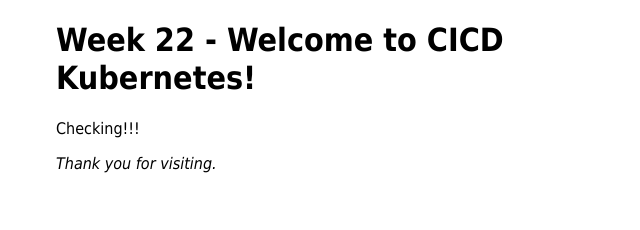
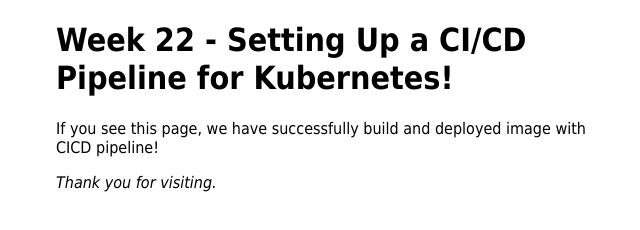
Before and after one commit to VaishnaviV1105/week22, a plain HTML site: page index.html in a window 1280 px wide. Shown: the whole page, without its empty margins (304-944 px from the left). Drawn offline with Linux system fonts and the light colour scheme.

Commit message:
pipeline updated

```diff
--- a/index.html
+++ b/index.html
@@ -11,8 +11,8 @@
 </style>
 </head>
 <body>
-<h1>Week 22 - Welcome to CICD Kubernetes!</h1>
-<p>Checking!!!</p>
+<h1>Week 22 - Setting Up a CI/CD Pipeline for Kubernetes!</h1>
+<p>If you see this page, we have successfully build and deployed image with CICD pipeline!</p>
 <p><em>Thank you for visiting.</em></p>
 </body>
 </html>
```
Also changed, not shown: 2 other files.
